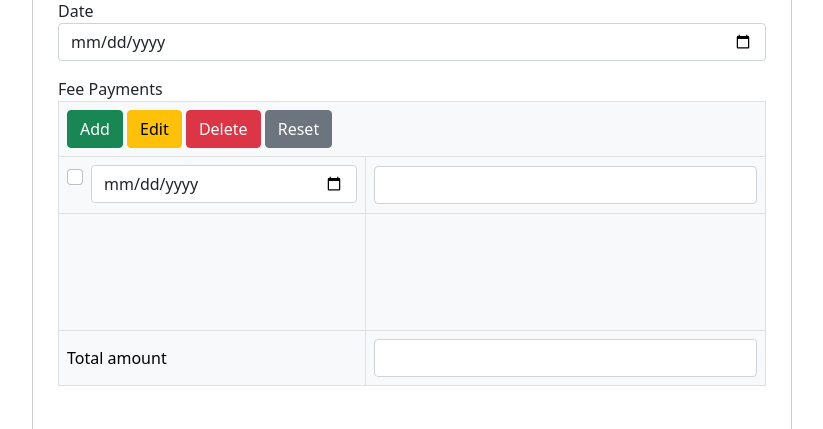
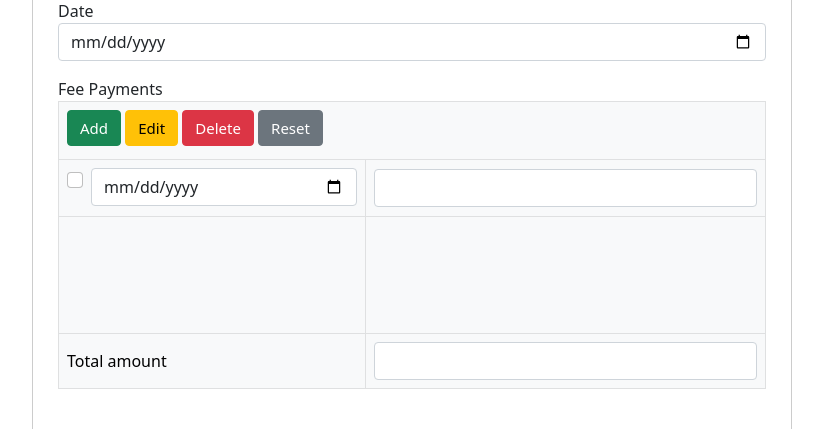
Before and after one commit to pradeepdsmk/institute, a CodeIgniter 4 app: template app/Views/application-form.php in a window 1280 px wide. Shown: the part 1813-2242 px from the top of the page, without its empty margins (228-1051 px from the left). Run offline with PHP 8.4 and a stand-in for CodeIgniter, Linux system fonts and the light colour scheme; the template is opened without the code that fills it, so the values that code supplies are empty; some libraries are stand-ins or nearby versions.

Commit message:
application form fee payment buttons styling

```diff
--- a/app/Views/application-form.php
+++ b/app/Views/application-form.php
@@ -116,7 +116,7 @@
                         <table class="table table-light table-bordered align-middle">
                             <thead>
                                 <tr>
-                                    <td colspan="2">
+                                    <td colspan="2" class="fee-buttons">
                                         <button class="btn btn-success" role="button">Add</button>
                                         <button class="btn btn-warning" role="button">Edit</button>
                                         <button class="btn btn-danger" role="button">Delete</button>
--- a/public/styles.css
+++ b/public/styles.css
@@ -96,3 +96,8 @@ nav a:hover {
 footer {
     min-height: 100px;
 }
+
+.fee-buttons > button {
+    margin-bottom: 5px;
+    font-size: 15px;
+}
```
